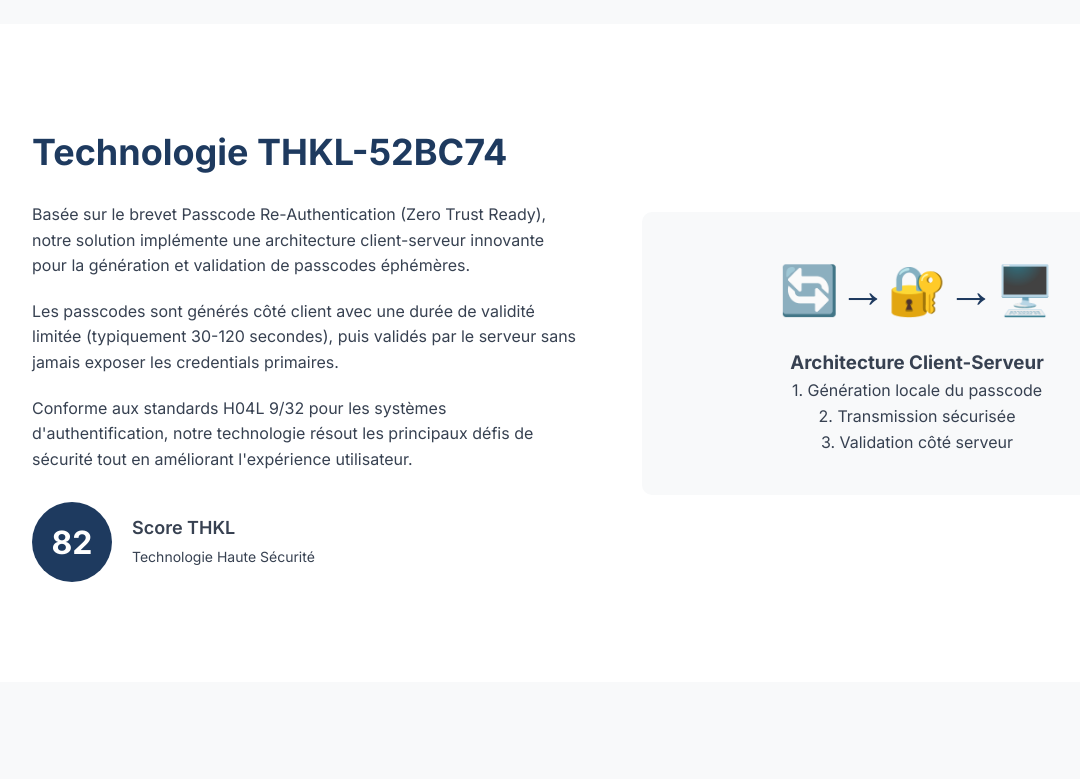
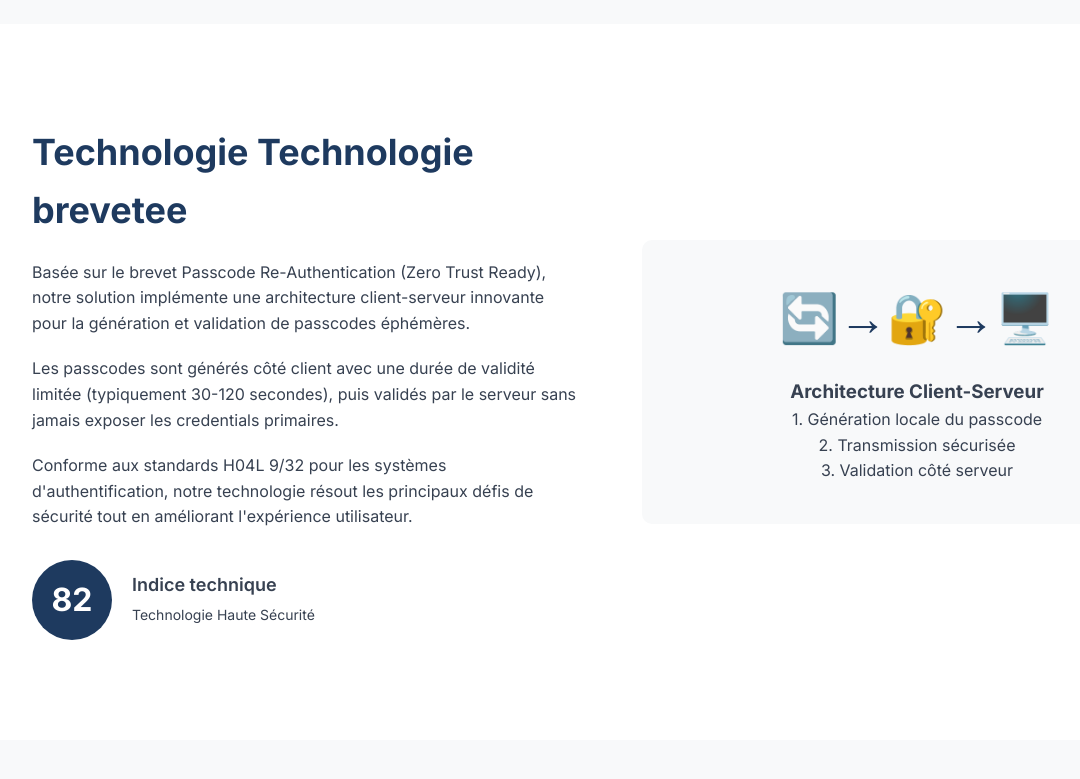
Before and after one commit to zyqtron/passcodeshield-site, a plain HTML site: page index.html in a window 1280 px wide. Shown: the part 1660-2439 px from the top of the page, without its empty margins (28-1108 px from the left). Drawn offline with Linux system fonts and the light colour scheme.

Commit message:
fix: retrait jargon THKL visible (Score THKL, THKL-XXXX)

```diff
--- a/index.html
+++ b/index.html
@@ -190,7 +190,7 @@
             line-height: 1.7;
         }
 
-        /* THKL Section */
+        /* Technique Section */
         .thkl-section {
             padding: 100px 0;
             background-color: var(--white);
@@ -488,7 +488,7 @@
             <div class="hero-stats">
                 <div class="stat-item">
                     <div class="stat-number">82<span style="font-size: 24px;">/100</span></div>
-                    <div class="stat-label">Score THKL</div>
+                    <div class="stat-label">Indice technique</div>
                 </div>
                 <div class="stat-item">
                     <div class="stat-number">Zero Trust</div>
@@ -553,7 +553,7 @@
         <div class="container">
             <div class="thkl-content">
                 <div class="thkl-text">
-                    <h2>Technologie THKL-52BC74</h2>
+                    <h2>Technologie Technologie brevetee</h2>
                     <p>Basée sur le brevet Passcode Re-Authentication (Zero Trust Ready), notre solution implémente une architecture client-serveur innovante pour la génération et validation de passcodes éphémères.</p>
 
                     <p>Les passcodes sont générés côté client avec une durée de validité limitée (typiquement 30-120 secondes), puis validés par le serveur sans jamais exposer les credentials primaires.</p>
@@ -562,7 +562,7 @@
 
                     <div class="thkl-score">
                         <div class="score-circle">82</div>
-                        <div class="score-text">Score THKL<br><span style="font-size: 14px; font-weight: 400;">Technologie Haute Sécurité</span></div>
+                        <div class="score-text">Indice technique<br><span style="font-size: 14px; font-weight: 400;">Technologie Haute Sécurité</span></div>
                     </div>
                 </div>
 
@@ -654,7 +654,7 @@
                     <h3>Technologie</h3>
                     <ul>
                         <li><a href="https://zyqtron.fr/catalogue.html" target="_blank">Technologie brevetée</a></li>
-                        <li><a href="https://zyqtron.fr/catalogue.html" target="_blank">Score THKL 82/100</a></li>
+                        <li><a href="https://zyqtron.fr/catalogue.html" target="_blank">Indice technique 82/100</a></li>
                         <li><a href="https://zyqtron.fr/catalogue.html" target="_blank">Architecture client-serveur</a></li>
                         <li><a href="https://zyqtron.fr/catalogue.html" target="_blank">Standards H04L 9/32</a></li>
                     </ul>
```
